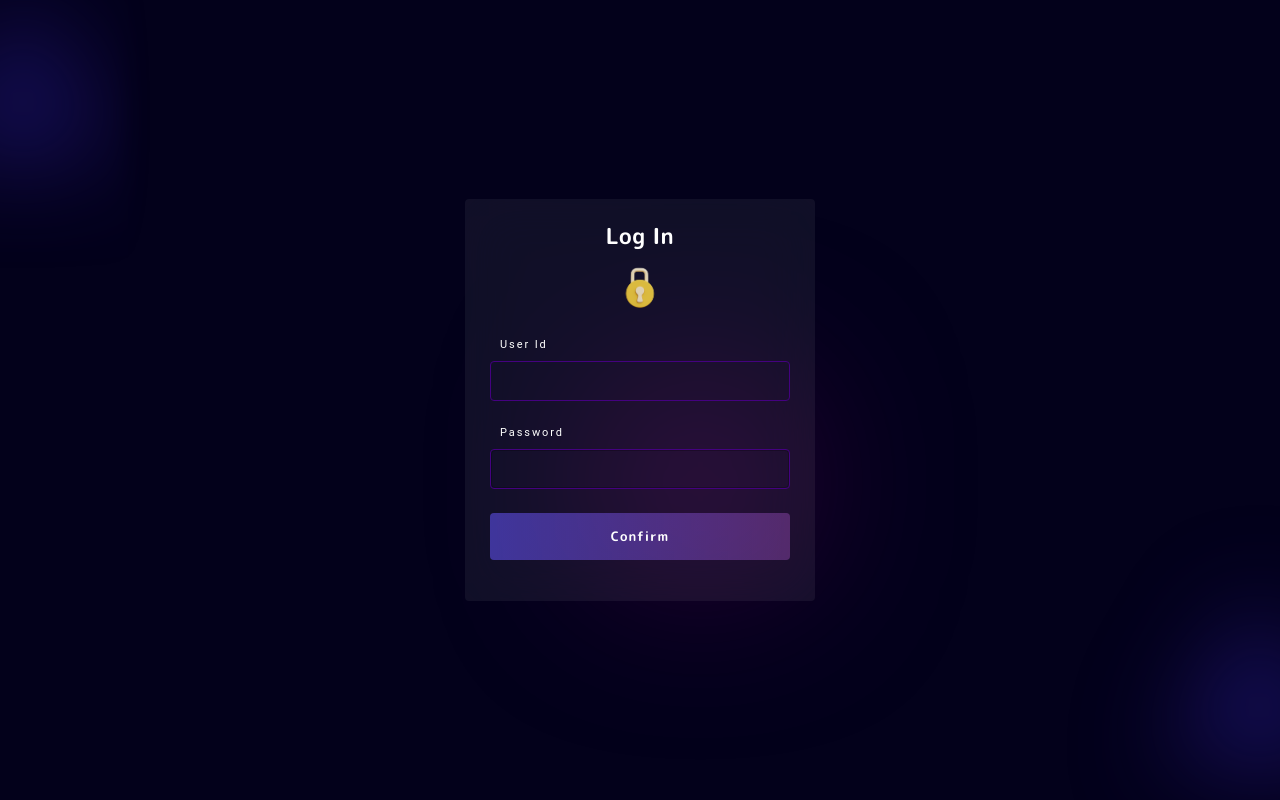
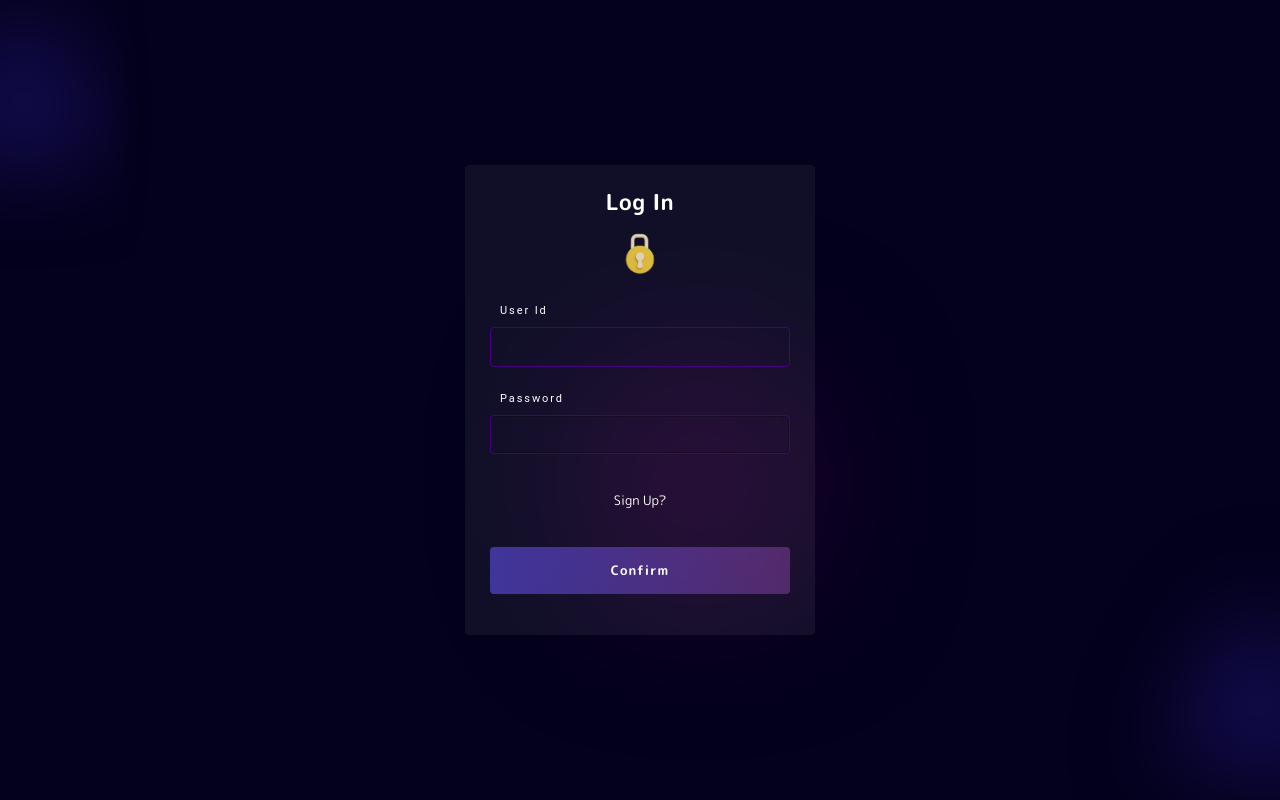
Before and after one commit to asifazad799/movie_manager_react, a React (Vite) app: page / in a window 1280 px wide. Built offline with nearby package versions, Linux system fonts and the light colour scheme.

Commit message:
sign up added UI

```diff
--- a/src/api/index.js
+++ b/src/api/index.js
@@ -31,7 +31,7 @@ API.interceptors.response.use(
       localStorage.clear();
       sessionStorage.clear();
       window.location = "/";
-F
+      F;
     }
 
     if (error.response) return Promise.reject(error);
@@ -40,6 +40,10 @@ F
 
 export const loginAPI = (body) => {
   return API.post("/auth/log-in", { ...body });
+};
+
+export const signAPI = (body) => {
+  return API.post("/auth/sign-up", { ...body });
 };
 
 export const getUserMovieList = (param) => {
--- a/src/components/LoginForm.jsx
+++ b/src/components/LoginForm.jsx
@@ -5,10 +5,15 @@ import { useForm } from "../hooks/useForms";
 import { logInValidationSchema } from "../utils/formValidationSchema";
 import useLogin from "../hooks/useLogin";
 import CircularProgress from "@mui/material/CircularProgress";
+import useSignUp from "../hooks/useSignUp";
+import Alert from '@mui/material/Alert';
+
 
 function LoginForm({ customHandleSubmit }) {
   const [apiError, setApiError] = useState("");
   const { login, laoding } = useLogin({ setApiError });
+  const { signUpCall } = useSignUp({ setApiError });
+  const [signUp, setSignUp] = useState(false);
 
   const { values, errors, touched, handleChange, handleSubmit } = useForm(
     {
@@ -17,14 +22,19 @@ function LoginForm({ customHandleSubmit }) {
     },
     (values) => {
       values.password = Number(values.password);
-      login(values);
+      if (signUp) signUpCall(values);
+      else login(values);
     },
     logInValidationSchema
   );
 
+  const handleSwitch = () => {
+    setSignUp((prev) => !prev);
+  };
+
   return (
     <div className="login-form d-flex">
-      <p className="defaultFont">Log In</p>
+      <p className="defaultFont">{signUp ? "Sign Up" : "Log In"}</p>
       <form className="form" onSubmit={handleSubmit}>
         <img src={lock} className="lockIcon" />
         <CustomInput
@@ -48,13 +58,16 @@ function LoginForm({ customHandleSubmit }) {
           //   label="User Id"
           name="password"
           autoComplete="password"
-        //   autoFocus
+          //   autoFocus
           error={touched.password && Boolean(errors.password)}
           helperText={touched.password && errors.password}
           value={values.password}
           onChange={handleChange}
           title={"Password"}
         />
+        <p className="defaultFontFam text2" onClick={handleSwitch}>
+          {!signUp ? "Sign Up?" : "Log In?"}
+        </p>
         <div style={{ width: "100%" }}>
           {apiError && <p className="defaultFontFam errorTxt">{apiError}</p>}
           {laoding && <CircularProgress color="success" />}
--- a/src/hooks/useAddMovie.js
+++ b/src/hooks/useAddMovie.js
@@ -18,7 +18,7 @@ function useAddMovie({ handleClose, handleSubmit }) {
       let res = await addMovie(payload);
       handleClose();
       handleSubmit();
-      console.log(res);
+    //   console.log(res);
     } catch (error) {}
   };
 
--- a/src/hooks/useLogin.js
+++ b/src/hooks/useLogin.js
@@ -14,7 +14,7 @@ function useLogin({ setApiError }) {
     setApiError("");
     try {
       let res = await loginAPI(body);
-      console.log(res?.data, "lkanlbfj");
+    //   console.log(res?.data, "lkanlbfj");
 
       ls.set(
         "loggedInUser",
--- /dev/null
+++ b/src/hooks/useSignUp.js
@@ -0,0 +1,28 @@
+import React, { useState } from "react";
+import { signAPI } from "../api";
+
+function useSignUp({ setApiError }) {
+  const [laoding, setLoading] = useState(false);
+  const [res, setRes] = useState({});
+
+  const signUpCall = async (data) => {
+    setLoading(true);
+
+    setApiError("");
+    try {
+      console.log(data, "akjfnj");
+      let res = await signAPI(data);
+      setRes(() => {
+        res;
+      });
+      setLoading(false);
+    } catch (error) {
+      setApiError(() => error?.response?.data?.message);
+      setLoading(false);
+    }
+  };
+
+  return { signUpCall, laoding, res };
+}
+
+export default useSignUp;
--- a/src/styles/login.css
+++ b/src/styles/login.css
@@ -1,5 +1,3 @@
-
-
 .login-form {
   width: 350px;
   min-height: 400px;
@@ -34,7 +32,6 @@
   flex-direction: column;
   gap: 24px;
   align-items: center;
-
 }
 
 .loginBtn {
@@ -55,7 +52,14 @@
   cursor: pointer;
 }
 
-.lockIcon{
-    height: 50px;
-    width: 50px;
+.lockIcon {
+  height: 50px;
+  width: 50px;
 }
+
+.text2 {
+  font-size: 13px;
+  font-weight: 400;
+  color: white;
+  cursor: pointer;
+}
```
